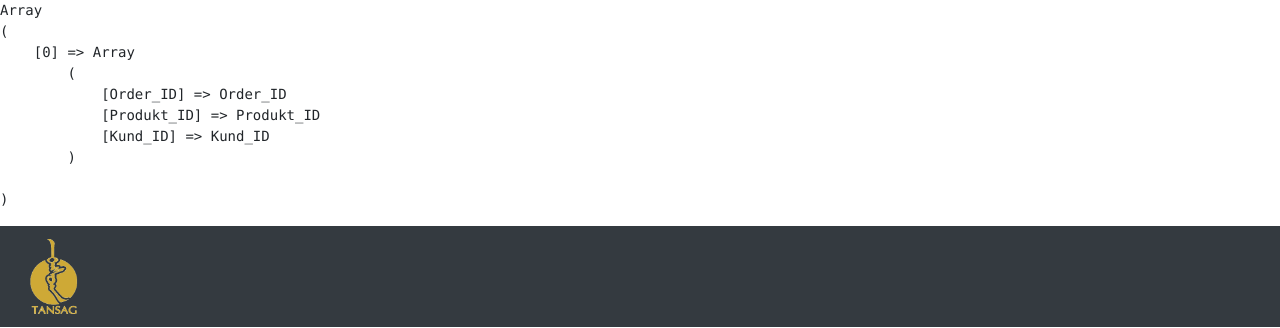
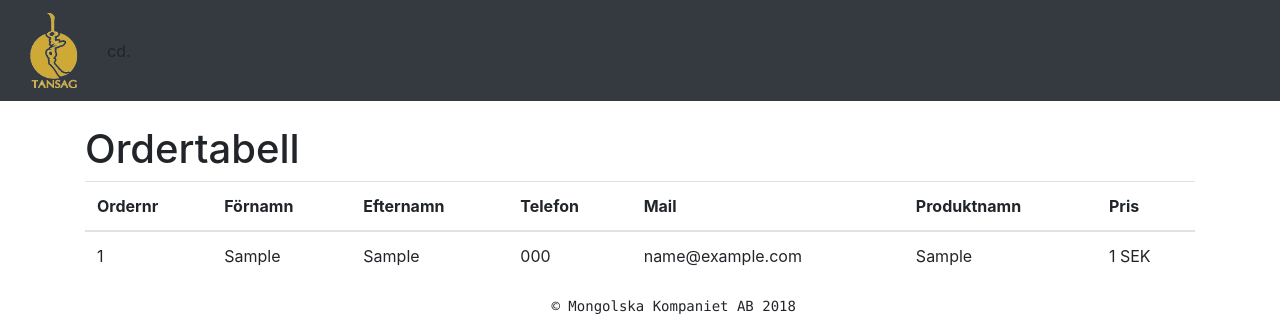
Before and after one commit to lawe1701/inlamning2, a PHP site: page /backend/ordertabell.php in a window 1280 px wide. Shown: the top 328 px of the page. Run offline with PHP 8.4, Linux system fonts and the light colour scheme; tables that the repository leaves empty or names only in its code hold one stand-in row (values such as "Sample post"); some libraries are stand-ins or nearby versions.

Commit message:
Färdigställt ordertabell.php

```diff
--- a/ordertabell.php
+++ b/ordertabell.php
@@ -6,7 +6,11 @@ $setDebug = false; // debugging on/off
 $debug = "";
 
 
-$sats = "SELECT 'Order_ID', 'Produkt_ID', 'Kund_ID' FROM `order`";
+
+$sats = "SELECT `order`.`Order_ID`, `kund`.`Förnamn`, `kund`.`Efternamn`, `kund`.`Telefonnummer`, `kund`.`mail`, `produkt`.`ProduktNamn`, `produkt`.`Pris`
+FROM `order`, `kund`, `produkt`
+WHERE `order`.`Kund_ID`=`kund`.`Kund_ID`
+AND `order`.`Produkt_ID` = `produkt`.`Produkt_ID`";
 
 $table = mysqli_query($connection, $sats) or die(mysqli_error($connection));
 
@@ -14,10 +18,41 @@ $array = array();
 while($row=$table->fetch_assoc()){
     $array[] = $row;
 }
-echo "<pre>";
-print_r($array);
-echo "</pre>";
+$tab = "";
+$tab .= <<<EOD
+<table class="table">
+<thead>
+    <tr>
+        <th>Ordernr</th>
+        <th>Förnamn</th>
+        <th>Efternamn</th>
+        <th>Telefon</th>
+        <th>Mail</th>
+        <th>Produktnamn</th>
+        <th>Pris</th>
+    </tr>
+</thead>
+<tbody>
+EOD;
 
+for($i=0; $i < count($array); $i++){
+
+    $debug .= "i= " . $i . ": Mod= " . ($i % 7) . "<br>" ;
+    if(($i % 7) == 0){
+        $debug .= "Är inne i if <br>";
+    }
+    $tab .=<<<EOD
+    <tr><td scope='row'>{$array[$i]['Order_ID']}</td>
+            <td>{$array[$i]['Förnamn']}</td>
+            <td>{$array[$i]['Efternamn']}</td>
+            <td>{$array[$i]['Telefonnummer']}</td>
+            <td>{$array[$i]['mail']}</td>
+            <td>{$array[$i]['ProduktNamn']}</td>
+            <td>{$array[$i]['Pris']} SEK</td></tr>
+EOD;
+}
+
+$tab .= "</tbody></table>";
 
 $html=<<<EOD
 <!DOCTYPE html>
@@ -43,33 +78,15 @@ $html=<<<EOD
         <button class="navbar-toggler hidden-lg-up" type="button" data-toggle="collapse" data-target="#collapsibleNavId" aria-controls="collapsibleNavId"
             aria-expanded="false" aria-label="Toggle navigation"></button>
         <div class="collapse navbar-collapse" id="collapsibleNavId">
-            <!-- <ul class="navbar-nav mr-auto mt-2 mt-lg-0">
-                <li class="nav-item active">
-                    <a class="nav-link" href="index.php">Hem
-                        <span class="sr-only">(current)</span>
-                    </a>
-                </li>
-                <li class="nav-item">
-                    <a class="nav-link" href="./index.php#products">Produkter</a>
-                </li>
-            </ul>
-            <form class="form-inline my-2 my-lg-0">
-                <input class="form-control mr-sm-2" type="text" placeholder="Search">
-                <button class="btn btn-outline-success my-2 my-sm-0" type="submit">Search</button>
-            </form> -->
+       cd.
         </div>
     </nav>
     <br>
 
     <div class='container'>
-        <div class="vid">
-            <video autoplay loop>
-            <source src="./images/tansag.mp4" type="video/mp4">Din browser kan inte visa filmen!</video>
-        </div>
-        <br>
-
+    <h1>Ordertabell</h1>
+        {$tab}
     </div>
-
 
 {$footer}
 
@@ -85,21 +102,6 @@ $html=<<<EOD
 EOD;
 
 
-// $cards="<div class='container'>";
-// for($i=0; $i < count($array); $i++){
-
-//     $prodID = $array[$i]['Produkt_ID'];
-//     $titel=$array[$i]['ProduktNamn'];
-//     $besk=$array[$i]['Kortbeskrivning'];
-//     $bild=$array[$i]['bild'];
-//     $pris=$array[$i]['pris'];
-
-//     $debug .= "i= " . $i . ": Mod= " . ($i % 3) . "<br>" ;
-//     if(($i % 3) == 0){
-//         $debug .= "Är inne i if <br>";
-//         $cards.= "<div class='row'>";
-//     }
-
 
 echo $html;
 
@@ -108,36 +110,6 @@ if($setDebug){
 }
 exit;
 
-// <table class="table">
-// <thead>
-//     <tr>
-//         <th>Ordernr</th>
-//         <th>KundID</th>
-//         <th>Förnamn</th>
-//         <th>Efternamn</th>
-//         <th>Adress</th>
-//         <th>Postnr</th>
-//         <th>Postort</th>
-//         <th>Telefon</th>
-//         <th>Mail</th>
-//         <th>Ordernr</th>
-//         <th>ProduktID</th>
-//         <th>Produktnamn</th>
-//         <th>Pris</th>
-//     </tr>
-// </thead>
-// <tbody>
-//     <tr>
-//         <td scope="row"></td>
-//         <td></td>
-//         <td></td>
-//     </tr>
-//     <tr>
-//         <td scope="row"></td>
-//         <td></td>
-//         <td></td>
-//     </tr>
-// </tbody>
-// </table>
+
 
 ?>
```
